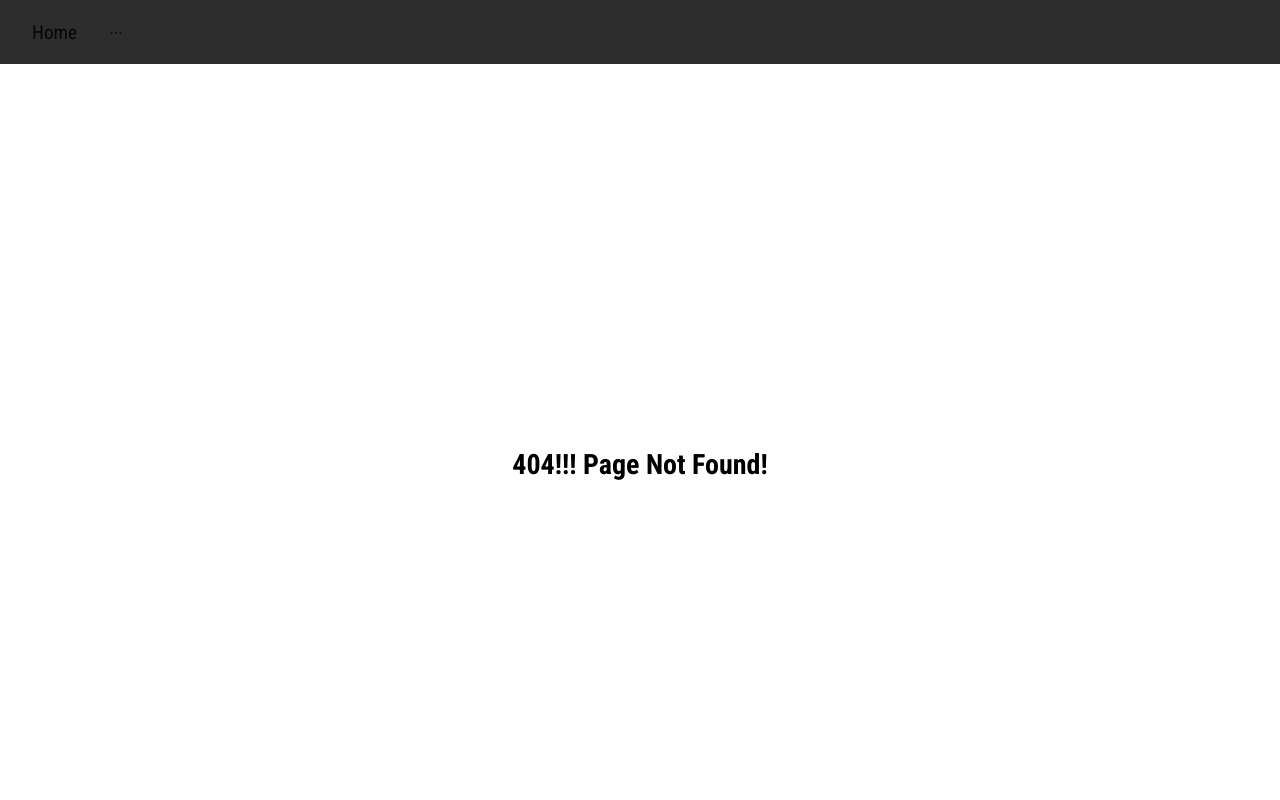
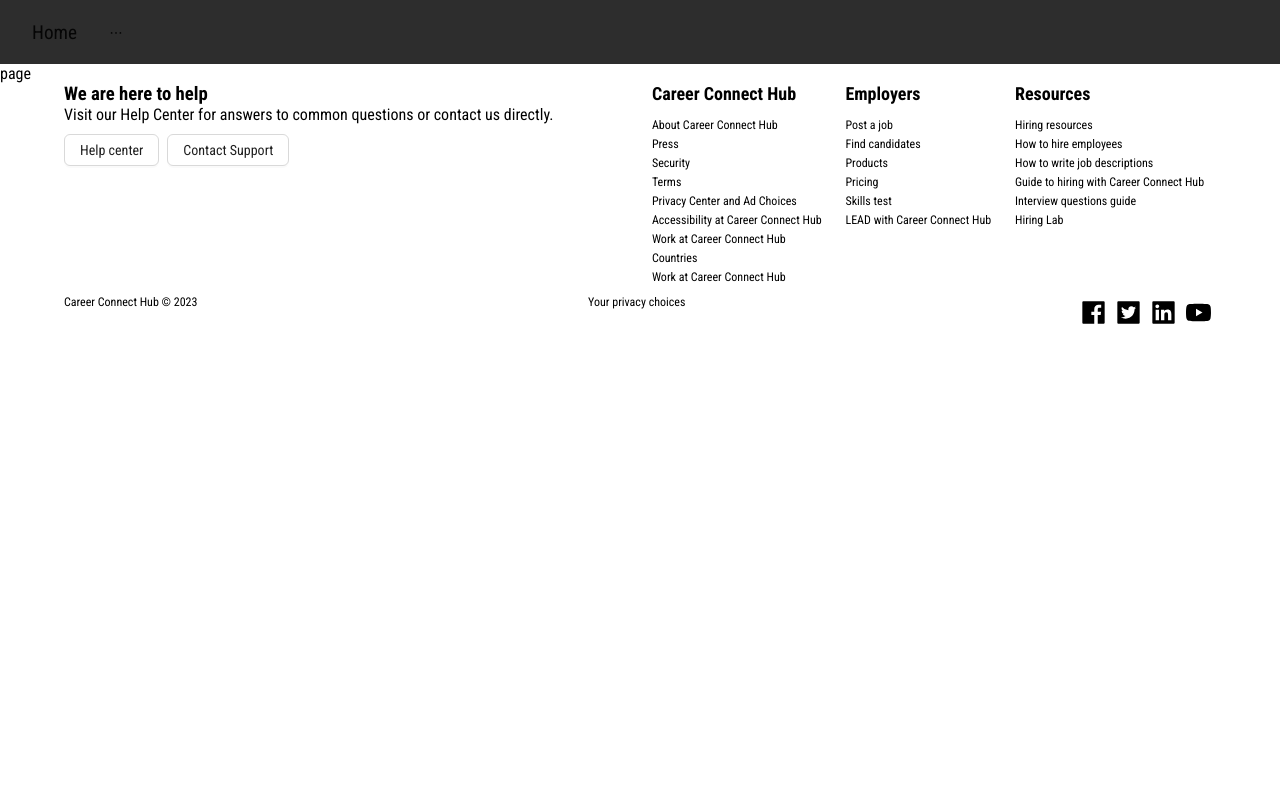
Before and after one commit to ZeroBug404/CareerConnect-Hub, a Next.js app: page /jobList in a window 1280 px wide. Before the commit this address had no page. Shown: the top 800 px of the page. Built offline with nearby package versions, Linux system fonts and the light colour scheme.

Commit message:
Few modification

```diff
--- /dev/null
+++ b/src/app/jobList/page.tsx
@@ -0,0 +1,9 @@
+import React from 'react'
+
+const jobList = () => {
+  return (
+    <div>page</div>
+  )
+}
+
+export default jobList
```
